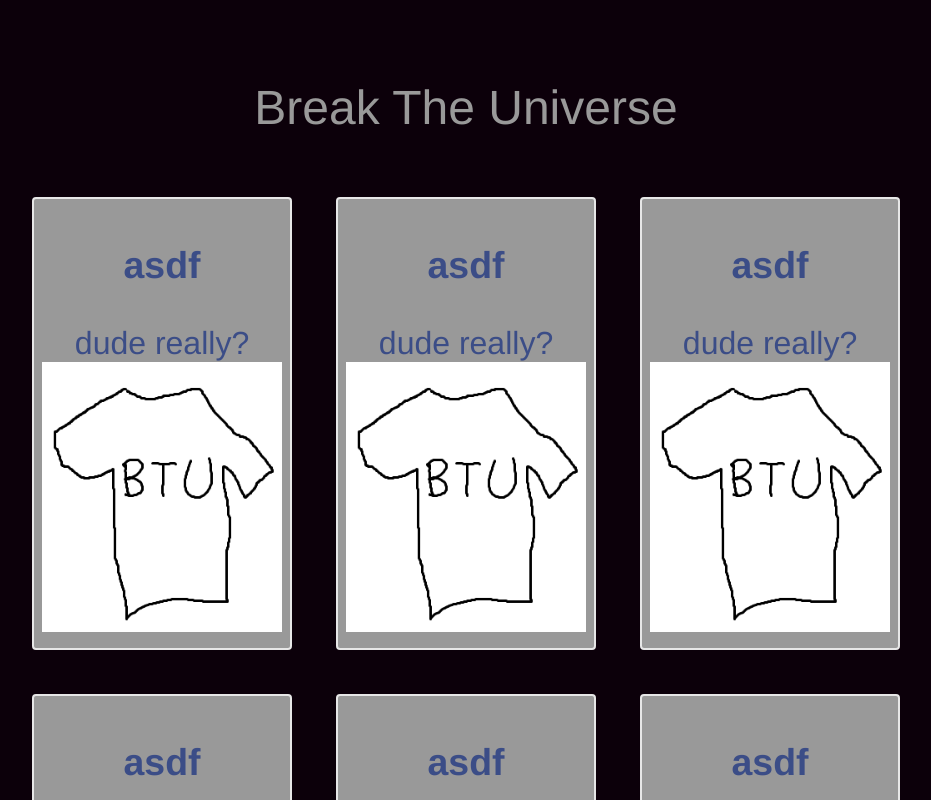
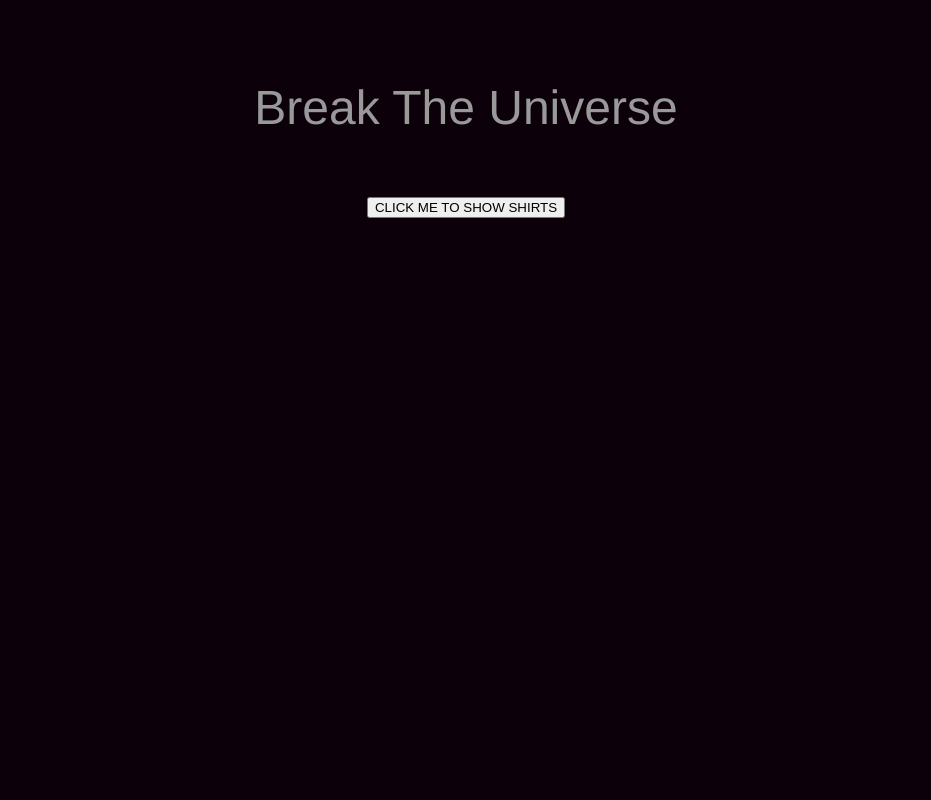
Before and after one commit to ShawnMeister/BTU-Website, a Vue app in the folder vue-btu/: page /#/shop in a window 1280 px wide. Shown: the top 800 px of the page, without its empty margins (174-1105 px from the left). Built offline with nearby package versions, Linux system fonts and the light colour scheme.

Commit message:
Update Shop.vue

```diff
--- a/vue-btu/src/views/Shop/Shop.vue
+++ b/vue-btu/src/views/Shop/Shop.vue
@@ -4,10 +4,28 @@
 
     <div class="headline">Break The Universe</div>
 
-    <div id="merch-grid">
-      <div v-for="n  in 99 " :key="n" class="shirt">
+    <!-- <div v-if="showShirtsFlag===false">
+      <button v-on:click="showShirtsFlag=true;">CLICK ME TO SHOW SHIRTS</button>
+    </div>
+    <div v-if="showShirtsFlag===true">
+      <button v-on:click="showShirtsFlag=false;">CLICK ME TO SHOW SHIRTS</button>
+    </div>
+    <div id="merch-grid" v-show="showShirtsFlag===true">
+      <div v-for="n  in 3 " :key="n" class="shirt">
         <h3>asdf</h3>
         {{msg}}
+        <img src="@/assets/btu-standard-shirt.png" alt />
+      </div>
+    </div>-->
+
+    <div>
+      <button v-on:click="showShirtsFlag = !showShirtsFlag">CLICK ME TO SHOW SHIRTS</button>
+    </div>
+
+    <div id="merch-grid" v-show="showShirtsFlag">
+      <div v-for="n  in 3 " :key="n" class="shirt">
+        <h3>Sexy Shirt</h3>
+        <p>{{msg}}</p>
         <img src="@/assets/btu-standard-shirt.png" alt />
       </div>
     </div>
@@ -24,7 +42,7 @@
 
 export default {
   data: function() {
-    return { msg: "dude really?" };
+    return { msg: "dude really?", showShirtsFlag: false };
   }
 };
 </script>
```
